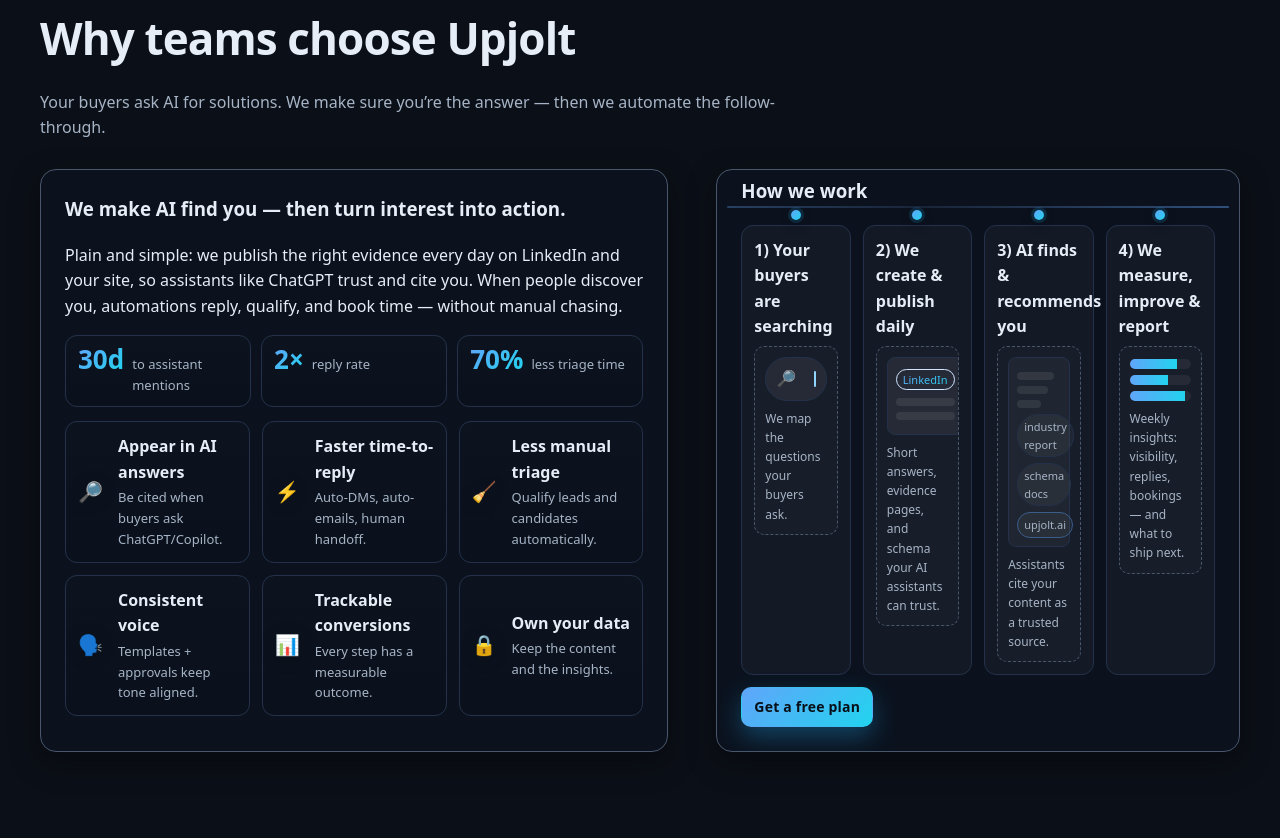
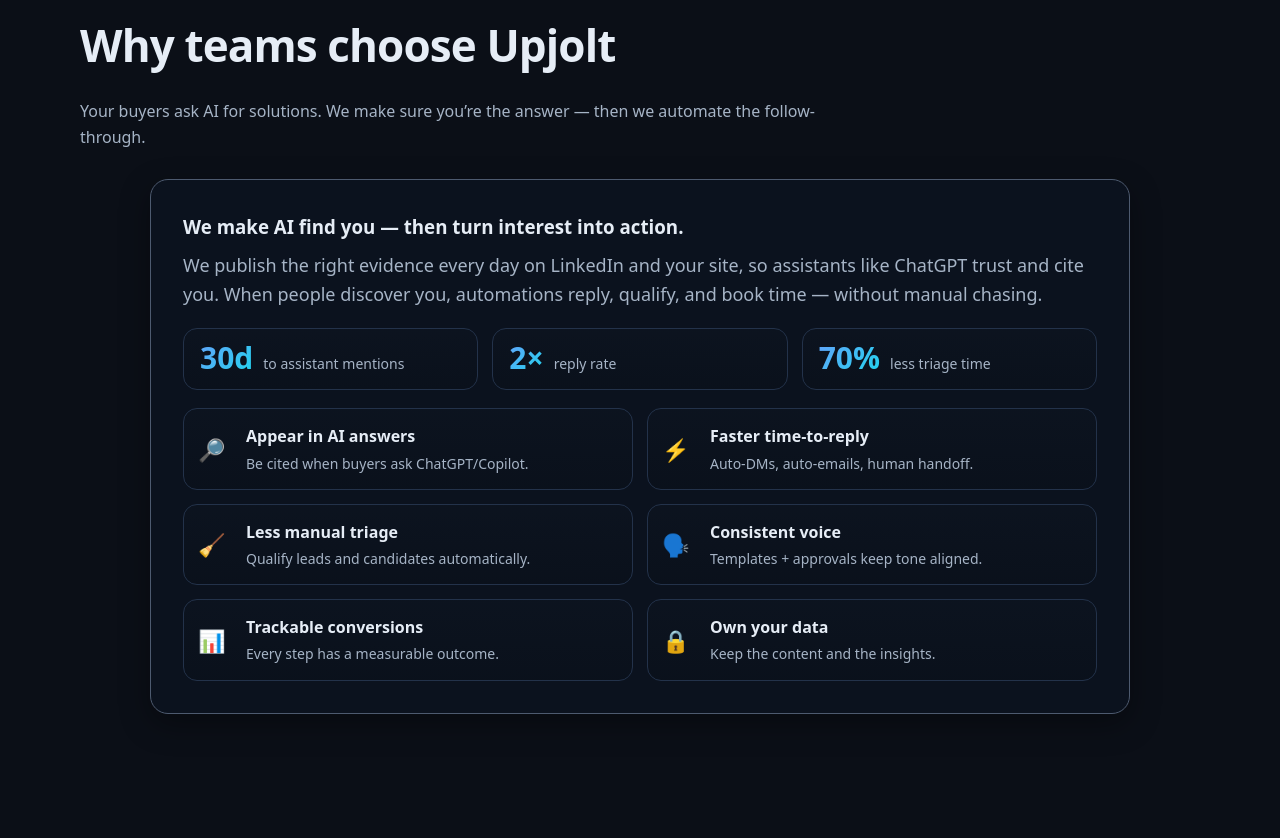
Before and after one commit to blindgorilla/Upjolt.Ai, a plain HTML site: page index.html in a window 1280 px wide. Shown: the part 902-1740 px from the top of the page. Drawn offline with Linux system fonts and the light colour scheme.

Commit message:
version 4

```diff
--- a/index.html
+++ b/index.html
@@ -9,15 +9,15 @@
     /* ================= THEME ================= */
     :root{
       --bg:#0b0f17; --panel:#0f1724; --text:#e6edf6; --muted:#a6b4c6; --line:#23324a;
-      --accent:#60a5fa; --accent-2:#22d3ee; --radius:16px; --shadow:0 10px 30px rgba(0,0,0,.35);
-      --container:1200px; --section-pad:clamp(64px,8vw,120px);
+      --accent:#60a5fa; --accent-2:#22d3ee; --radius:18px; --shadow:0 10px 30px rgba(0,0,0,.35);
+      --container:1120px; --section-pad:clamp(64px,8vw,120px);
     }
 
     /* =============== BASE / RESET =============== */
     *,*::before,*::after{box-sizing:border-box}
     html,body{height:100%}
     body{
-      margin:0; line-height:1.6; color:var(--text);
+      margin:0; line-height:1.65; color:var(--text);
       font-family: ui-sans-serif, system-ui, -apple-system, Segoe UI, Roboto, Arial, Noto Sans, "Apple Color Emoji","Segoe UI Emoji";
       background:
         radial-gradient(1200px 800px at 10% -10%, #12203a 0%, transparent 60%) no-repeat,
@@ -112,76 +112,70 @@
     .answer-footer .mini::after{content:""; position:absolute; inset:0; transform:translateX(-100%); background:linear-gradient(90deg,transparent,rgba(255,255,255,.15),transparent);
       animation:shimmer 2.2s infinite .4s}
 
-    /* =============== SECTIONS =============== */
+    /* =============== SECTION HEADERS =============== */
     section{padding:var(--section-pad) 0; position:relative}
     .section-head{margin-bottom:28px; display:flex; align-items:flex-end; justify-content:space-between; gap:16px; flex-wrap:wrap}
     .section-head h2{font-size:clamp(28px,4.2vw,44px); margin:0; letter-spacing:-.02em}
     .section-head p{margin:0; color:var(--muted); max-width:800px}
 
-    /* ABOUT / WHY TEAMS CHOOSE UPJOLT */
-    .about-grid{display:grid; grid-template-columns:1.2fr 1fr; gap:clamp(24px,4vw,48px); align-items:stretch}
-    @media (max-width:960px){.about-grid{grid-template-columns:1fr}}
-    .card{background:color-mix(in oklab,var(--panel) 90%, #000 10%); border:1px solid color-mix(in oklab, var(--line) 80%, #fff 20%); border-radius:var(--radius); padding:clamp(16px,2vw,24px); box-shadow:var(--shadow)}
-    .card h3{margin-top:0}
+    /* ================= BENEFITS (single wide card) ================= */
+    #benefits .card{
+      background:color-mix(in oklab,var(--panel) 90%, #000 10%);
+      border:1px solid color-mix(in oklab, var(--line) 78%, #fff 22%);
+      border-radius:var(--radius);
+      padding:clamp(20px,3vw,32px);
+      box-shadow:var(--shadow);
+      max-width:980px;
+      margin-inline:auto;
+    }
+    #benefits .lead{font-size:18px; color:var(--muted); margin:8px 0 18px}
+    /* Proof bar – roomy and centered */
+    .stats{display:grid; grid-template-columns:repeat(3,minmax(0,1fr)); gap:14px; margin:6px 0 18px}
+    @media (max-width:760px){.stats{grid-template-columns:1fr 1fr}}
+    .stat{display:flex; align-items:baseline; gap:10px; padding:14px 16px; border:1px solid var(--line); border-radius:14px;
+          background:linear-gradient(180deg,color-mix(in oklab,var(--panel) 92%,#000 8%),color-mix(in oklab,var(--panel) 86%,#000 14%))}
+    .num{font-size:30px; font-weight:800; line-height:1; background:linear-gradient(135deg,var(--accent),var(--accent-2)); -webkit-background-clip:text; background-clip:text; color:transparent}
+    .label{color:var(--muted); font-size:14px}
 
-    /* Outcomes: clean visual tiles */
-    .outcomes{display:grid; grid-template-columns:repeat(3,minmax(0,1fr)); gap:12px; margin-top:14px}
-    @media (max-width:700px){.outcomes{grid-template-columns:1fr 1fr}}
-    .outcome{
-      border:1px solid var(--line); border-radius:12px; padding:12px;
-      background:linear-gradient(180deg, color-mix(in oklab,var(--panel) 92%, #000 8%), color-mix(in oklab,var(--panel) 86%, #000 14%));
-      display:grid; grid-template-columns: 30px 1fr; gap:10px; align-items:center;
-      transition:transform .15s ease, border-color .2s ease;
+    /* Outcomes – fewer columns for air */
+    .outcomes{display:grid; grid-template-columns:1fr 1fr; gap:14px; margin-top:10px}
+    @media (max-width:760px){.outcomes{grid-template-columns:1fr}}
+    .outcome{display:grid; grid-template-columns:36px 1fr; gap:12px; align-items:center; padding:14px; border:1px solid var(--line); border-radius:14px;
+             background:linear-gradient(180deg,color-mix(in oklab,var(--panel) 92%, #000 8%), color-mix(in oklab,var(--panel) 86%, #000 14%));
+             transition:transform .15s ease, border-color .2s ease}
+    .outcome:hover{transform:translateY(-2px); border-color: color-mix(in oklab, var(--accent) 40%, var(--line) 60%)}
+    .out-ico{font-size:22px}
+    .out-title{font-weight:800}
+    .out-sub{color:var(--muted); font-size:14px; margin-top:2px}
+
+    /* ================= PROCESS (cleaner layout) ================= */
+    #process .card{
+      background:color-mix(in oklab,var(--panel) 90%, #000 10%);
+      border:1px solid color-mix(in oklab, var(--line) 78%, #fff 22%);
+      border-radius:var(--radius);
+      padding:clamp(20px,3vw,32px);
+      box-shadow:var(--shadow);
     }
-    .outcome:hover{transform:translateY(-2px); border-color: color-mix(in oklab, var(--accent) 40%, var(--line) 60%)}
-    .out-ico{font-size:20px; filter: drop-shadow(0 2px 8px rgba(0,0,0,.2))}
-    .out-title{font-weight:700}
-    .out-sub{color:var(--muted); font-size:13px; margin-top:2px}
+    .steps{display:grid; grid-template-columns:1fr 1fr; gap:18px}
+    @media (max-width:860px){.steps{grid-template-columns:1fr}}
+    .step{border:1px solid var(--line); border-radius:14px; padding:14px; background:rgba(255,255,255,.03)}
+    .step h4{margin:0 0 8px}
+    .mini-vis{position:relative; border:1px dashed color-mix(in oklab, var(--line) 80%, #fff 20%); border-radius:12px; padding:12px; min-height:96px; overflow:hidden;
+      background:rgba(255,255,255,.02)}
+    .note{color:var(--muted); font-size:13px; margin-top:8px}
 
-    /* Proof bar */
-    .stats{display:grid;grid-template-columns:repeat(3,minmax(0,1fr));gap:10px;margin:14px 0 10px}
-    @media (max-width:700px){.stats{grid-template-columns:1fr 1fr}}
-    .stat{display:flex;align-items:baseline;gap:8px;padding:10px 12px;border:1px solid var(--line);border-radius:12px;
-          background:linear-gradient(180deg,color-mix(in oklab,var(--panel) 92%,#000 8%),color-mix(in oklab,var(--panel) 86%,#000 14%))}
-    .num{font-size:26px;font-weight:800;line-height:1;background:linear-gradient(135deg,var(--accent),var(--accent-2));
-         -webkit-background-clip:text;background-clip:text;color:transparent}
-    .label{color:var(--muted);font-size:13px}
-
-    /* HOW WE WORK: animated pipeline */
-    .how-pipeline{position:relative; overflow:hidden; padding-top:6px}
-    .flowline{position:absolute;left:10px;right:10px;top:36px;height:2px;border-radius:2px;
-      background:linear-gradient(90deg,var(--line),var(--accent),var(--line));background-size:200% 100%;
-      animation:flow 8s linear infinite;opacity:.6}
-    @keyframes flow{100%{background-position:200% 0}}
-
-    .steps{display:grid; grid-template-columns: repeat(4, minmax(0,1fr)); gap:12px}
-    @media (max-width:980px){.steps{grid-template-columns:1fr 1fr}}
-    @media (max-width:560px){.steps{grid-template-columns:1fr}}
-
-    .step{border:1px solid var(--line); border-radius:12px; padding:12px; background:rgba(255,255,255,.03); position:relative}
-    .step h4{margin:0 0 6px}
-    .node{position:absolute;top:-16px;left:50%;transform:translateX(-50%);width:10px;height:10px;border-radius:50%;
-      background:linear-gradient(135deg,var(--accent),var(--accent-2));box-shadow:0 0 0 3px rgba(32,178,255,.15),0 4px 12px rgba(0,0,0,.4)}
-    .mini-vis{position:relative; border:1px dashed color-mix(in oklab, var(--line) 80%, #fff 20%); border-radius:10px; padding:10px; min-height:88px; overflow:hidden;
-      background:rgba(255,255,255,.02)}
-    .note{color:var(--muted); font-size:12px; margin-top:8px}
-
-    /* Step 1: Search bar with typing phrases */
+    /* elements reused inside process visuals */
     .search-bar{display:flex; align-items:center; gap:8px; padding:8px 10px; background:rgba(255,255,255,.06); border:1px solid var(--line); border-radius:999px}
-    .search-icon{opacity:.8}
     .search-text{white-space:nowrap; overflow:hidden}
     .caret-s{width:8px;height:16px;margin-left:2px;background:#8fd5ff;border-radius:2px;opacity:0}
     @keyframes blink{0%,49%{opacity:1} 50%,100%{opacity:0}}
     #caret-search.typing{animation:blink 1s steps(2, jump-none) infinite}
 
-    /* Step 2: Publish cards sliding in */
-    .pub-wrap{display:grid; grid-template-columns:1fr 1fr; gap:8px}
-    .pub-card{background:rgba(255,255,255,.06); border:1px solid var(--line); border-radius:8px; padding:8px; transform:translateY(16px); opacity:.0}
+    .pub-wrap{display:grid; grid-template-columns:1fr 1fr; gap:10px}
+    .pub-card{background:rgba(255,255,255,.06); border:1px solid var(--line); border-radius:10px; padding:10px; transform:translateY(16px); opacity:.0}
     .pub-card.show{transform:none; opacity:1; transition:all .5s cubic-bezier(.2,.65,.2,1)}
     .pub-badge{font-size:11px; color:var(--text); background:linear-gradient(135deg,var(--accent),var(--accent-2)); -webkit-background-clip:text; background-clip:text; color:transparent; border:1px solid color-mix(in oklab, var(--accent) 30%, #fff 70%); border-radius:999px; padding:2px 6px}
-
-    /* Step 3: Mini AI card */
-    .mini-ai{padding:8px; border:1px solid var(--line); border-radius:8px; background:rgba(255,255,255,.04); transform:translateY(10px); opacity:.0}
+    .mini-ai{padding:10px; border:1px solid var(--line); border-radius:10px; background:rgba(255,255,255,.04); transform:translateY(10px); opacity:.0}
     .mini-ai.show{transform:none; opacity:1; transition:all .5s cubic-bezier(.2,.65,.2,1)}
     .mini-row{height:8px; border-radius:6px; background:rgba(255,255,255,.08); margin:6px 0; position:relative; overflow:hidden}
     .mini-row::after{content:""; position:absolute; inset:0; transform:translateX(-100%); background:linear-gradient(90deg,transparent,rgba(255,255,255,.18),transparent); animation:shimmer 2.2s infinite}
@@ -189,14 +183,14 @@
     .src{font-size:11px; color:var(--muted); border:1px solid var(--line); padding:3px 6px; border-radius:999px; background:rgba(255,255,255,.04)}
     .src.upjolt{border-color: color-mix(in oklab, var(--accent) 40%, var(--line) 60%)}
     .src.upjolt.glow{box-shadow:0 0 0 0 rgba(32,178,255,.45); animation:pulse 1.8s ease-out 2}
+    @keyframes pulse{0%{box-shadow:0 0 0 0 rgba(32,178,255,.45)}100%{box-shadow:0 0 0 22px rgba(32,178,255,0)}}
 
-    /* Step 4: Metrics bars growing */
     .bars{display:grid; gap:6px; margin-top:2px}
     .bar{height:10px; border-radius:8px; background:rgba(255,255,255,.06); position:relative; overflow:hidden}
     .bar > span{position:absolute; inset:0; width:0; background:linear-gradient(90deg,var(--accent),var(--accent-2));}
     .bar.grow > span{transition:width .9s cubic-bezier(.2,.65,.2,1)}
 
-    /* SERVICES */
+    /* ================= SERVICES/RESULTS/CONTACT (unchanged styles trimmed) ================= */
     .services{display:grid; grid-template-columns:repeat(3,minmax(0,1fr)); gap:clamp(16px,2.2vw,22px)}
     @media (max-width:900px){.services{grid-template-columns:1fr 1fr}}
     @media (max-width:580px){.services{grid-template-columns:1fr}}
@@ -205,10 +199,6 @@
       box-shadow:var(--shadow); transition:transform .15s, border-color .2s, background .2s}
     .service-card:hover{transform:translateY(-4px); border-color: color-mix(in oklab, var(--accent) 40%, var(--line) 60%)}
     .icon{width:44px;height:44px;border-radius:12px; display:grid; place-items:center; margin-bottom:12px; background:linear-gradient(135deg,var(--accent),var(--accent-2)); color:#031322; box-shadow:inset 0 0 18px rgba(255,255,255,.2)}
-    .service-card h3{margin:10px 0 6px; font-size:18px}
-    .service-card p{margin:0; color:var(--muted); font-size:15px}
-
-    /* PORTFOLIO / RESULTS */
     .portfolio-grid{display:grid; grid-template-columns:repeat(3,minmax(0,1fr)); gap:clamp(12px,2vw,18px)}
     @media (max-width:980px){.portfolio-grid{grid-template-columns:1fr 1fr}}
     @media (max-width:600px){.portfolio-grid{grid-template-columns:1fr}}
@@ -217,9 +207,7 @@
     .work .overlay{position:absolute; inset:auto 0 0 0; padding:12px 14px; background:linear-gradient(180deg,transparent,rgba(0,0,0,.65));
       display:flex; align-items:flex-end; gap:8px; min-height:46%; color:#ecf3ff}
     .tag{display:inline-block; padding:4px 8px; font-size:12px; border-radius:999px; border:1px solid rgba(255,255,255,.18); background:rgba(0,0,0,.25)}
-    .work h4{margin:6px 0 4px}
 
-    /* CONTACT */
     .contact-grid{display:grid; grid-template-columns:1.1fr .9fr; gap:clamp(18px,3vw,28px)}
     @media (max-width:920px){.contact-grid{grid-template-columns:1fr}}
     form{display:grid; gap:12px}
@@ -232,10 +220,9 @@
     .list{display:grid; gap:10px; margin-top:8px}
     .list li{list-style:none; display:flex; align-items:center; gap:10px; color:var(--muted)}
 
-    /* FOOTER */
     footer{padding:28px 0; border-top:1px solid var(--line); color:var(--muted); text-align:center}
 
-    /* SCROLL ANIMS */
+    /* ============== SCROLL ANIMS ============== */
     [data-animate]{opacity:0; transform:translateY(14px)}
     [data-animate].in-view{opacity:1; transform:none; transition:opacity .7s ease, transform .7s cubic-bezier(.2,.65,.2,1)}
     [data-animate="fade-up"]{transform:translateY(22px)}
@@ -267,7 +254,7 @@
         <button class="menu-btn" id="menuBtn" aria-controls="main-nav" aria-expanded="false">☰ Menu</button>
         <ul>
           <li><a href="#hero" class="nav-link active">Home</a></li>
-          <li><a href="#about" class="nav-link">About</a></li>
+          <li><a href="#benefits" class="nav-link">About</a></li>
           <li><a href="#services" class="nav-link">Services</a></li>
           <li><a href="#portfolio" class="nav-link">Results</a></li>
           <li><a href="#contact" class="nav-link">Contact</a></li>
@@ -329,20 +316,18 @@
     </div>
   </section>
 
-  <!-- ================= ABOUT / WHY TEAMS CHOOSE ================= -->
-  <section id="about">
+  <!-- ================= BENEFITS (wide & airy) ================= -->
+  <section id="benefits">
     <div class="container">
       <div class="section-head">
         <h2 data-animate="fade-up">Why teams choose Upjolt</h2>
         <p data-animate="fade-left">Your buyers ask AI for solutions. We make sure you’re the answer — then we automate the follow-through.</p>
       </div>
 
-      <div class="about-grid">
-        <!-- LEFT: Simple message + outcomes + stats -->
-        <div class="card" data-animate="fade-right">
-          <h3>We make AI find you — then turn interest into action.</h3>
-          <p>
-            Plain and simple: we publish the right evidence every day on LinkedIn and your site, so assistants like ChatGPT trust and cite you.
+      <div class="card" data-animate="fade-up">
+        <h3 style="margin:0">We make AI find you — then turn interest into action.</h3>
+        <p class="lead">
+          We publish the right evidence every day on LinkedIn and your site, so assistants like ChatGPT trust and cite you.
           When people discover you, automations reply, qualify, and book time — without manual chasing.
         </p>
 
@@ -362,7 +347,7 @@
           </div>
         </div>
 
-          <!-- Outcomes (clean visuals) -->
+        <!-- Outcomes (spacious, 2 columns) -->
         <div class="outcomes" aria-label="Outcomes we optimize for">
           <div class="outcome" data-animate="pop">
             <div class="out-ico">🔎</div>
@@ -390,15 +375,21 @@
           </div>
         </div>
       </div>
+    </div>
+  </section>
 
-        <!-- RIGHT: How we work (visual pipeline) -->
-        <div class="card how-pipeline" id="how-work" data-animate="fade-up">
-          <h3>How we work</h3>
-          <div class="flowline" aria-hidden="true"></div>
+  <!-- ================= PROCESS (separate, cleaner) ================= -->
+  <section id="process">
+    <div class="container">
+      <div class="section-head">
+        <h2 data-animate="fade-up">How we work</h2>
+        <p data-animate="fade-left">A simple 4-step system — set up once, improves weekly.</p>
+      </div>
+
+      <div class="card" id="how-work" data-animate="fade-up">
         <div class="steps">
           <!-- Step 1 -->
           <div class="step">
-              <span class="node" aria-hidden="true"></span>
             <h4>1) Your buyers are searching</h4>
             <div class="mini-vis">
               <div class="search-bar">
@@ -412,7 +403,6 @@
 
           <!-- Step 2 -->
           <div class="step">
-              <span class="node" aria-hidden="true"></span>
             <h4>2) We create & publish daily</h4>
             <div class="mini-vis">
               <div class="pub-wrap">
@@ -431,7 +421,6 @@
 
           <!-- Step 3 -->
           <div class="step">
-              <span class="node" aria-hidden="true"></span>
             <h4>3) AI finds & recommends you</h4>
             <div class="mini-vis">
               <div class="mini-ai" id="mini-ai">
@@ -450,8 +439,7 @@
 
           <!-- Step 4 -->
           <div class="step">
-              <span class="node" aria-hidden="true"></span>
-              <h4>4) We measure, improve & report</h4>
+            <h4>4) Measure, improve & report</h4>
             <div class="mini-vis">
               <div class="bars">
                 <div class="bar" data-val="78"><span></span></div>
@@ -464,11 +452,10 @@
         </div>
 
         <!-- Mini CTA -->
-          <div class="cta" style="margin-top:12px">
+        <div class="cta" style="margin-top:14px">
           <a class="btn btn-primary btn-sm" href="#contact">Get a free plan</a>
         </div>
       </div>
-      </div><!-- /about-grid -->
     </div>
   </section>
 
```
Lines whose indentation alone changed are shown as unchanged.
